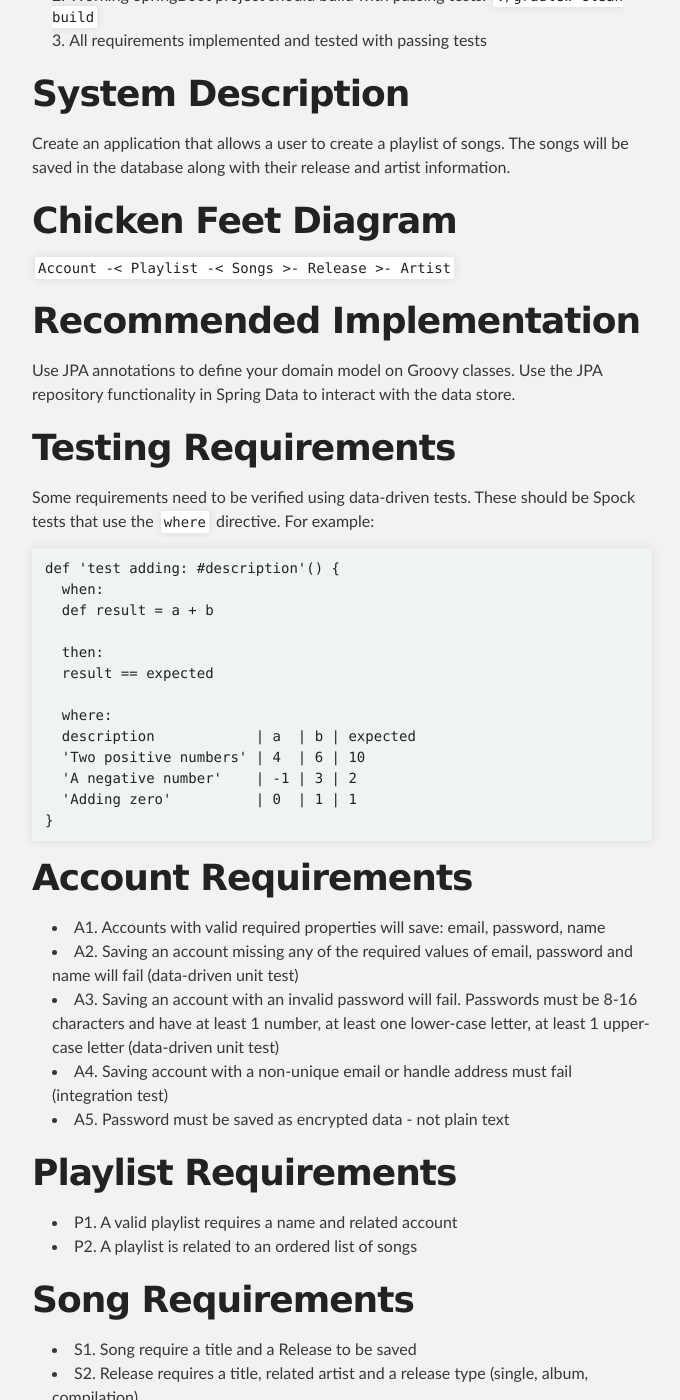
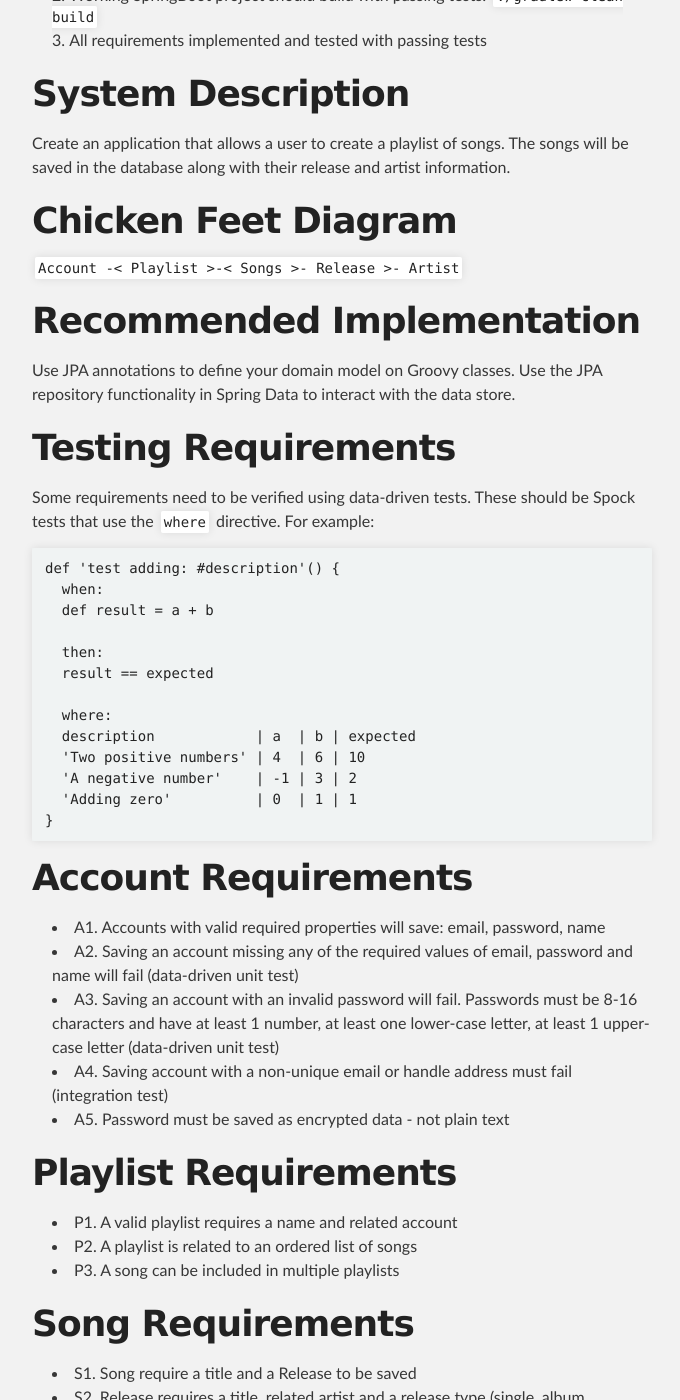
Before and after one commit to mikecalvo/mikecalvo.github.io, a Jekyll site: the page built from msse/assignments/1/index.md, in a window 1280 px wide and 1400 px high, scrolled down 730 px. Shown: the whole window, without its empty margins (298-978 px from the left). Built offline with Jekyll 4.4.1, drawn with Linux system fonts in a browser that asks for light colours; some of the changed lines change nothing that is shown.

Commit message:
Fixed the Many-to-Many nature between playlist and songs

```diff
--- a/msse/assignments/1/index.md
+++ b/msse/assignments/1/index.md
@@ -25,7 +25,7 @@
 Create an application that allows a user to create a playlist of songs.  The songs will be saved in the database along with their release and artist information.
 
 # Chicken Feet Diagram
-`Account -< Playlist -< Songs >- Release >- Artist`
+`Account -< Playlist >-< Songs >- Release >- Artist`
 
 # Recommended Implementation
 Use JPA annotations to define your domain model on Groovy classes.  Use the JPA repository functionality in Spring Data to interact with the data store.
@@ -59,6 +59,7 @@
 # Playlist Requirements
 - P1. A valid playlist requires a name and related account
 - P2. A playlist is related to an ordered list of songs
+- P3. A song can be included in multiple playlists
 
 # Song Requirements
 - S1. Song require a title and a Release to be saved
```
